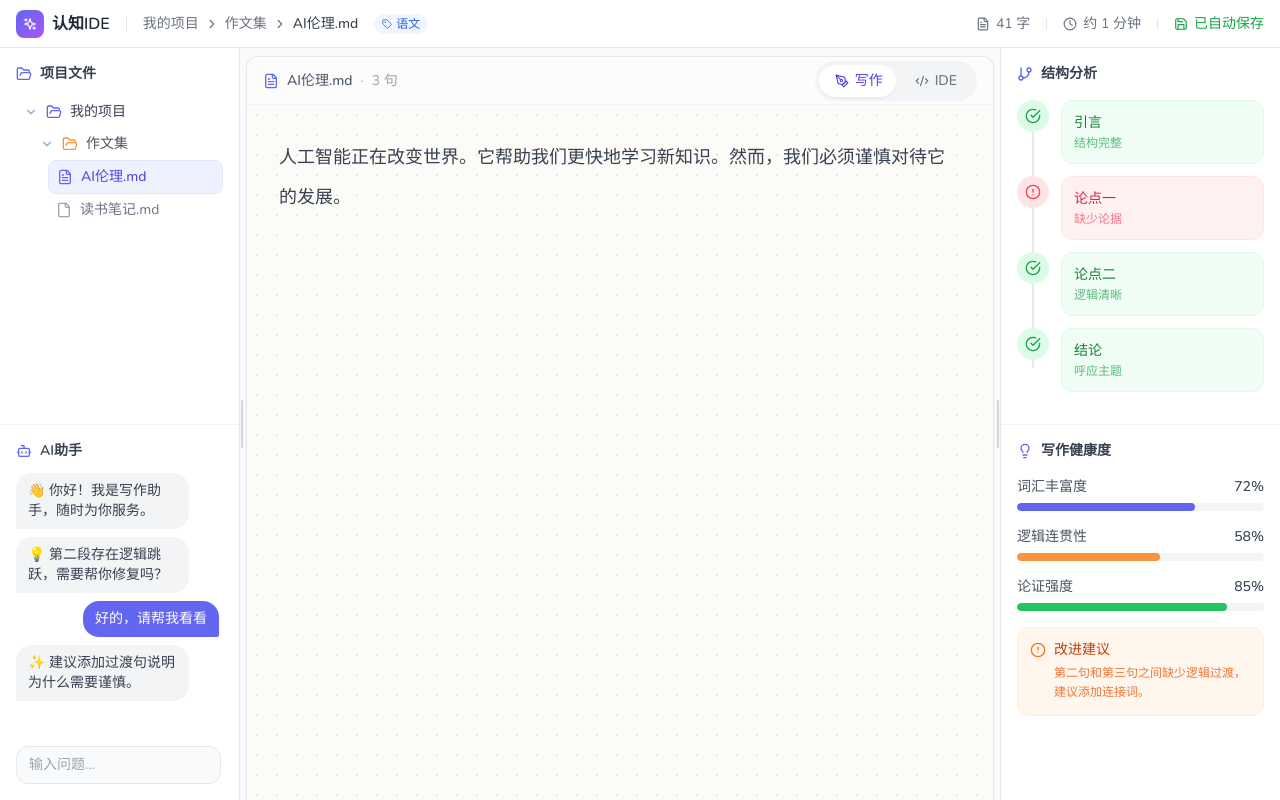
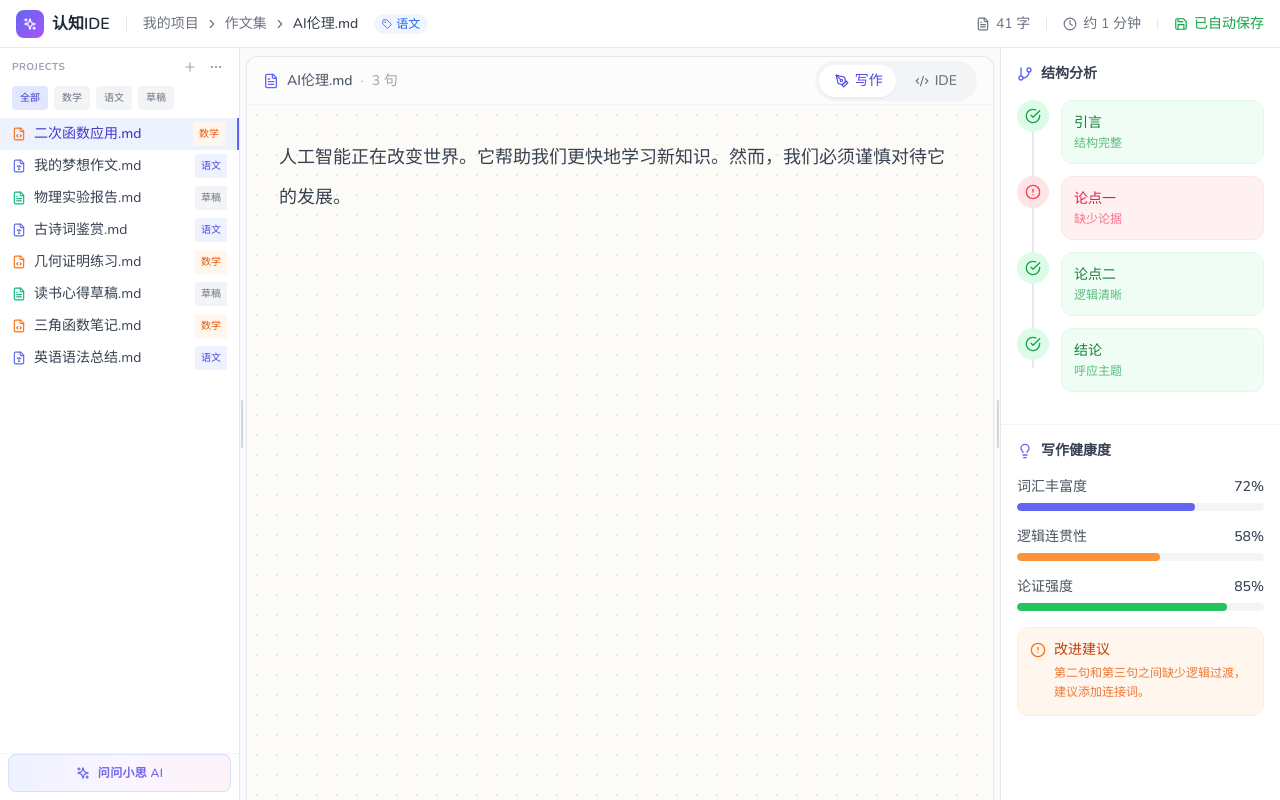
Before and after one commit to Sawtone/k12-studyIDE, a React (Vite) app in the folder frontend/: page / in a window 1280 px wide. Built offline with nearby package versions, Linux system fonts and the light colour scheme.

Commit message:
feat: 完善文件系统、AI 助手

```diff
--- a/frontend/src/features/FileTree/FileTree.jsx
+++ b/frontend/src/features/FileTree/FileTree.jsx
@@ -1,46 +1,129 @@
-import React, { useState } from 'react'
-import { FolderOpen, File, FileText, ChevronRight, ChevronDown } from 'lucide-react'
+import { useState, useEffect, useRef, forwardRef } from 'react'
+import { FileCode, FileType, FileText, MoreHorizontal, Pin, Trash2, Pencil, Tag, Plus } from 'lucide-react'
+
+const mockFiles = [
+  { id: 1, name: '二次函数应用.md', category: 'math', iconType: 'code' },
+  { id: 2, name: '我的梦想作文.md', category: 'english', iconType: 'text' },
+  { id: 3, name: '物理实验报告.md', category: 'drafts', iconType: 'file' },
+  { id: 4, name: '古诗词鉴赏.md', category: 'english', iconType: 'text' },
+  { id: 5, name: '几何证明练习.md', category: 'math', iconType: 'code' },
+  { id: 6, name: '读书心得草稿.md', category: 'drafts', iconType: 'file' },
+  { id: 7, name: '三角函数笔记.md', category: 'math', iconType: 'code' },
+  { id: 8, name: '英语语法总结.md', category: 'english', iconType: 'text' },
+]
+
+const categories = [
+  { id: 'all', label: '全部' },
+  { id: 'math', label: '数学' },
+  { id: 'english', label: '语文' },
+  { id: 'drafts', label: '草稿' },
+]
+
+const iconMap = {
+  code: { icon: FileCode, color: 'text-orange-500' },
+  text: { icon: FileType, color: 'text-indigo-500' },
+  file: { icon: FileText, color: 'text-emerald-500' },
+}
+
+const tagColors = {
+  math: 'bg-orange-50 text-orange-600',
+  english: 'bg-indigo-50 text-indigo-600',
+  drafts: 'bg-gray-100 text-gray-500',
+}
+
+const tagLabels = { math: '数学', english: '语文', drafts: '草稿' }
+
+const ContextMenu = forwardRef(({ x, y, onAction }, ref) => (
+  <div ref={ref} className="fixed bg-white shadow-xl rounded-lg border border-gray-100 py-1 z-50 min-w-[140px]" style={{ left: x, top: y }}>
+    {[
+      { id: 'rename', icon: Pencil, label: '重命名' },
+      { id: 'tag', icon: Tag, label: '更改标签' },
+      { id: 'pin', icon: Pin, label: '置顶' },
+    ].map(item => (
+      <button key={item.id} onClick={() => onAction(item.id)} className="w-full px-3 py-1.5 text-xs flex items-center gap-2 hover:bg-gray-50 text-gray-600">
+        <item.icon size={12} />
+        <span>{item.label}</span>
+      </button>
+    ))}
+    <div className="my-1 border-t border-gray-100" />
+    <button onClick={() => onAction('delete')} className="w-full px-3 py-1.5 text-xs flex items-center gap-2 hover:bg-gray-50 text-red-500">
+      <Trash2 size={12} />
+      <span>删除</span>
+    </button>
+  </div>
+))
+ContextMenu.displayName = 'ContextMenu'
 
 export const FileTree = () => {
-  const [expanded, setExpanded] = useState({ project: true, essays: true })
-  const toggle = (key) => setExpanded(prev => ({ ...prev, [key]: !prev[key] }))
+  const [activeFilter, setActiveFilter] = useState('all')
+  const [activeFile, setActiveFile] = useState(1)
+  const [files, setFiles] = useState(mockFiles)
+  const [contextMenu, setContextMenu] = useState({ visible: false, x: 0, y: 0, targetId: null })
+  const menuRef = useRef(null)
+
+  const filtered = files.filter(f => activeFilter === 'all' || f.category === activeFilter)
+
+  useEffect(() => {
+    const close = (e) => { if (menuRef.current && !menuRef.current.contains(e.target)) setContextMenu({ visible: false, x: 0, y: 0, targetId: null }) }
+    document.addEventListener('mousedown', close)
+    return () => document.removeEventListener('mousedown', close)
+  }, [])
+
+  const handleContext = (e, id) => { e.preventDefault(); setContextMenu({ visible: true, x: e.clientX, y: e.clientY, targetId: id }) }
+  const handleAction = (action) => {
+    if (action === 'delete') setFiles(prev => prev.filter(f => f.id !== contextMenu.targetId))
+    setContextMenu({ visible: false, x: 0, y: 0, targetId: null })
+  }
 
   return (
-    <div className="text-sm select-none">
-      <div
-        className="flex items-center gap-2 py-1.5 px-2 rounded-lg hover:bg-gray-100 cursor-pointer transition-colors"
-        onClick={() => toggle('project')}
-      >
-        {expanded.project ? <ChevronDown size={14} className="text-gray-400" /> : <ChevronRight size={14} className="text-gray-400" />}
-        <FolderOpen size={16} className="text-indigo-500" />
-        <span className="font-medium text-gray-700">我的项目</span>
+    <div className="flex flex-col h-full text-sm">
+      {/* Header */}
+      <div className="px-3 py-2 flex items-center justify-between">
+        <span className="text-[10px] font-bold text-gray-400 tracking-wider uppercase">Projects</span>
+        <div className="flex items-center gap-1">
+          <button className="p-1 rounded hover:bg-gray-100 text-gray-400 hover:text-gray-600"><Plus size={14} /></button>
+          <button className="p-1 rounded hover:bg-gray-100 text-gray-400 hover:text-gray-600"><MoreHorizontal size={14} /></button>
+        </div>
       </div>
 
-      {expanded.project && (
-        <div className="ml-4">
-          <div
-            className="flex items-center gap-2 py-1.5 px-2 rounded-lg hover:bg-gray-100 cursor-pointer transition-colors"
-            onClick={() => toggle('essays')}
+      {/* Filter Pills */}
+      <div className="px-3 pb-2 flex gap-1.5 overflow-x-auto">
+        {categories.map(cat => (
+          <button
+            key={cat.id}
+            onClick={() => setActiveFilter(cat.id)}
+            className={`h-6 px-2 rounded text-[10px] font-medium whitespace-nowrap transition-colors ${
+              activeFilter === cat.id ? 'bg-indigo-100 text-indigo-700' : 'bg-gray-100 text-gray-500 hover:bg-gray-200'
+            }`}
           >
-            {expanded.essays ? <ChevronDown size={14} className="text-gray-400" /> : <ChevronRight size={14} className="text-gray-400" />}
-            <FolderOpen size={16} className="text-orange-400" />
-            <span className="text-gray-600">作文集</span>
-          </div>
+            {cat.label}
+          </button>
+        ))}
+      </div>
 
-          {expanded.essays && (
-            <div className="ml-4">
-              <div className="flex items-center gap-2 py-1.5 px-2 rounded-lg bg-indigo-50 border border-indigo-100 cursor-pointer">
-                <FileText size={16} className="text-indigo-500" />
-                <span className="text-indigo-600 font-medium">AI伦理.md</span>
-              </div>
-              <div className="flex items-center gap-2 py-1.5 px-2 rounded-lg hover:bg-gray-100 cursor-pointer transition-colors">
-                <File size={16} className="text-gray-400" />
-                <span className="text-gray-500">读书笔记.md</span>
-              </div>
+      {/* File List */}
+      <div className="flex-1 overflow-y-auto">
+        {filtered.map(file => {
+          const { icon: Icon, color } = iconMap[file.iconType]
+          const isActive = activeFile === file.id
+          return (
+            <div
+              key={file.id}
+              onClick={() => setActiveFile(file.id)}
+              onContextMenu={(e) => handleContext(e, file.id)}
+              className={`h-8 px-3 flex items-center gap-2 cursor-pointer transition-colors ${
+                isActive ? 'bg-indigo-50 border-r-2 border-indigo-500' : 'hover:bg-gray-100/80'
+              }`}
+            >
+              <Icon size={14} className={color} />
+              <span className={`flex-1 truncate ${isActive ? 'text-indigo-700 font-medium' : 'text-gray-700'}`}>{file.name}</span>
+              <span className={`text-[10px] px-1.5 py-0.5 rounded-sm ${tagColors[file.category]}`}>{tagLabels[file.category]}</span>
             </div>
-          )}
-        </div>
-      )}
+          )
+        })}
+      </div>
+
+      {contextMenu.visible && <ContextMenu ref={menuRef} x={contextMenu.x} y={contextMenu.y} onAction={handleAction} />}
     </div>
   )
 }
--- a/frontend/src/index.css
+++ b/frontend/src/index.css
@@ -33,3 +33,29 @@ body {
 ::-webkit-scrollbar-thumb:hover {
   background: #9CA3AF;
 }
+
+/* 隐藏滚动条但保持滚动功能 */
+.scrollbar-hide {
+  -ms-overflow-style: none;
+  scrollbar-width: none;
+}
+
+.scrollbar-hide::-webkit-scrollbar {
+  display: none;
+}
+
+/* AI Chat 面板动画 */
+@keyframes fadeIn {
+  from {
+    opacity: 0;
+    transform: translateY(10px);
+  }
+  to {
+    opacity: 1;
+    transform: translateY(0);
+  }
+}
+
+.animate-fadeIn {
+  animation: fadeIn 0.4s ease-out forwards;
+}
--- a/frontend/src/layouts/LeftPanel.jsx
+++ b/frontend/src/layouts/LeftPanel.jsx
@@ -1,28 +1,74 @@
-import React from 'react'
-import { FolderOpen, Bot } from 'lucide-react'
+import { useState } from 'react'
+import { Sparkles, ChevronDown } from 'lucide-react'
 import { FileTree } from '../features/FileTree/FileTree'
 import { AIChat } from '../features/AIChat/AIChat'
 
 export const LeftPanel = ({ width }) => {
+  const [isExpanded, setIsExpanded] = useState(false)
+
   return (
     <div className="bg-white border-r border-gray-200 flex flex-col overflow-hidden" style={{ width }}>
-      <div className="flex-1 p-4 border-b border-gray-100 overflow-auto">
-        <div className="flex items-center gap-2 mb-3 text-gray-700">
-          <FolderOpen size={16} className="text-indigo-500" />
-          <span className="font-semibold text-sm">项目文件</span>
-        </div>
+      {/* File Explorer - 自动压缩 */}
+      <div
+        className={`flex flex-col overflow-hidden border-b border-gray-100 transition-all duration-500 ease-out ${
+          isExpanded ? 'flex-[1]' : 'flex-[2]'
+        }`}
+      >
         <FileTree />
       </div>
 
-      <div className="flex-1 p-4 overflow-hidden flex flex-col">
-        <div className="flex items-center gap-2 mb-3 text-gray-700">
-          <Bot size={16} className="text-indigo-500" />
-          <span className="font-semibold text-sm">AI助手</span>
+      {/* AI Chat Panel */}
+      <div
+        className={`flex flex-col overflow-hidden transition-all duration-500 ease-out ${
+          isExpanded ? 'flex-[1.3]' : 'flex-none'
+        }`}
+      >
+        {isExpanded && (
+          <>
+            {/* 标题栏 */}
+            <div
+              onClick={() => setIsExpanded(false)}
+              className="px-3 py-2 flex items-center justify-between cursor-pointer
+                         border-b border-gray-100 hover:bg-gray-50 transition-colors"
+            >
+              <div className="flex items-center gap-2">
+                <Sparkles size={14} className="text-indigo-500" />
+                <span className="text-[10px] font-bold text-gray-400 tracking-wider uppercase">
+                  小思 AI
+                </span>
+              </div>
+              <ChevronDown size={14} className="text-gray-400 hover:text-gray-600" />
+            </div>
+
+            {/* 聊天区域 */}
+            <div className="flex-1 overflow-hidden p-2 animate-fadeIn">
+              <AIChat />
+            </div>
+          </>
+        )}
+      </div>
+
+      {/* 收起状态：底部按钮 - 素雅但扎眼 */}
+      {!isExpanded && (
+        <div className="px-2 pb-2">
+          <button
+            onClick={() => setIsExpanded(true)}
+            className="w-full px-3 py-2.5
+                       bg-gradient-to-r from-indigo-50 via-purple-50 to-pink-50
+                       border border-indigo-200/60 rounded-lg
+                       flex items-center justify-center gap-2
+                       hover:from-indigo-100 hover:via-purple-100 hover:to-pink-100
+                       hover:border-indigo-300/80 hover:shadow-sm
+                       active:scale-[0.98]
+                       transition-all duration-200"
+          >
+            <Sparkles size={14} className="text-indigo-500" />
+            <span className="text-xs font-semibold text-indigo-600/80 tracking-wide">
+              问问小思 AI
+            </span>
+          </button>
         </div>
-        <div className="flex-1 overflow-hidden">
-          <AIChat />
-        </div>
-      </div>
+      )}
     </div>
   )
 }
```
